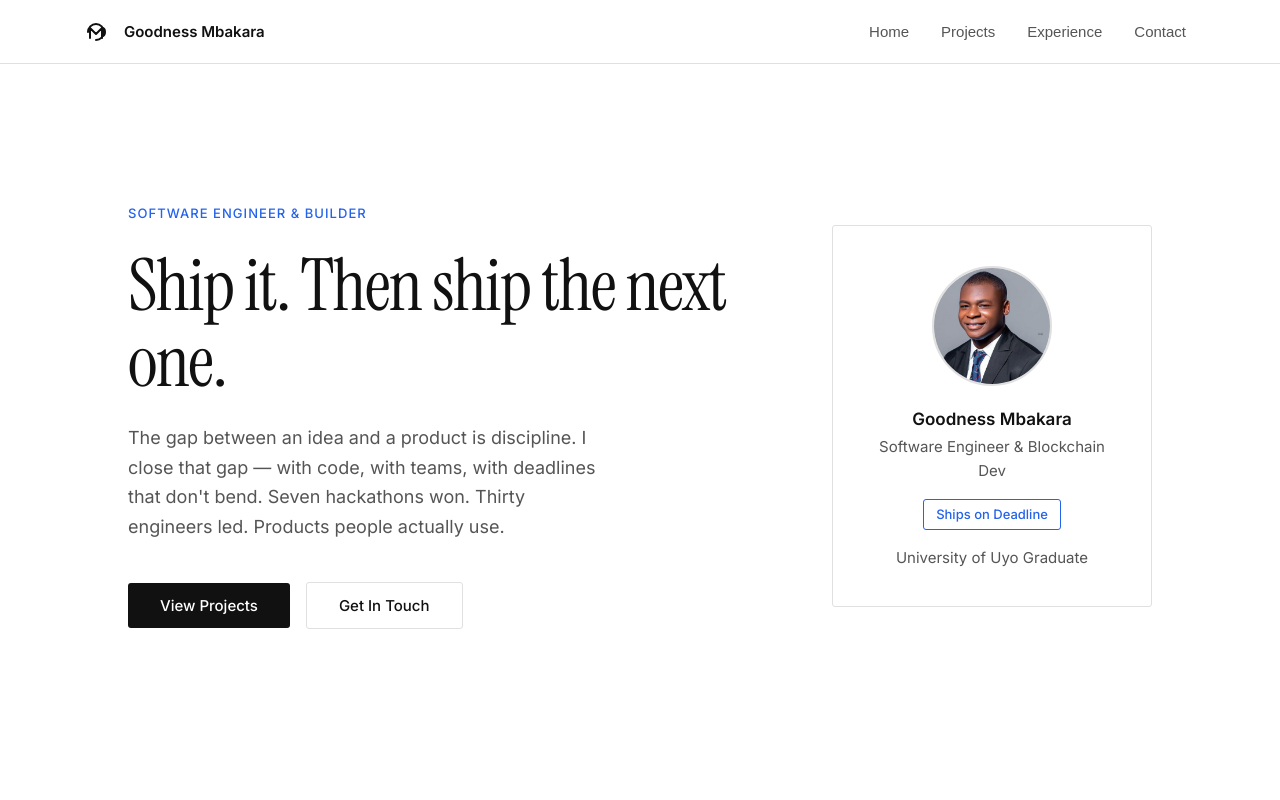
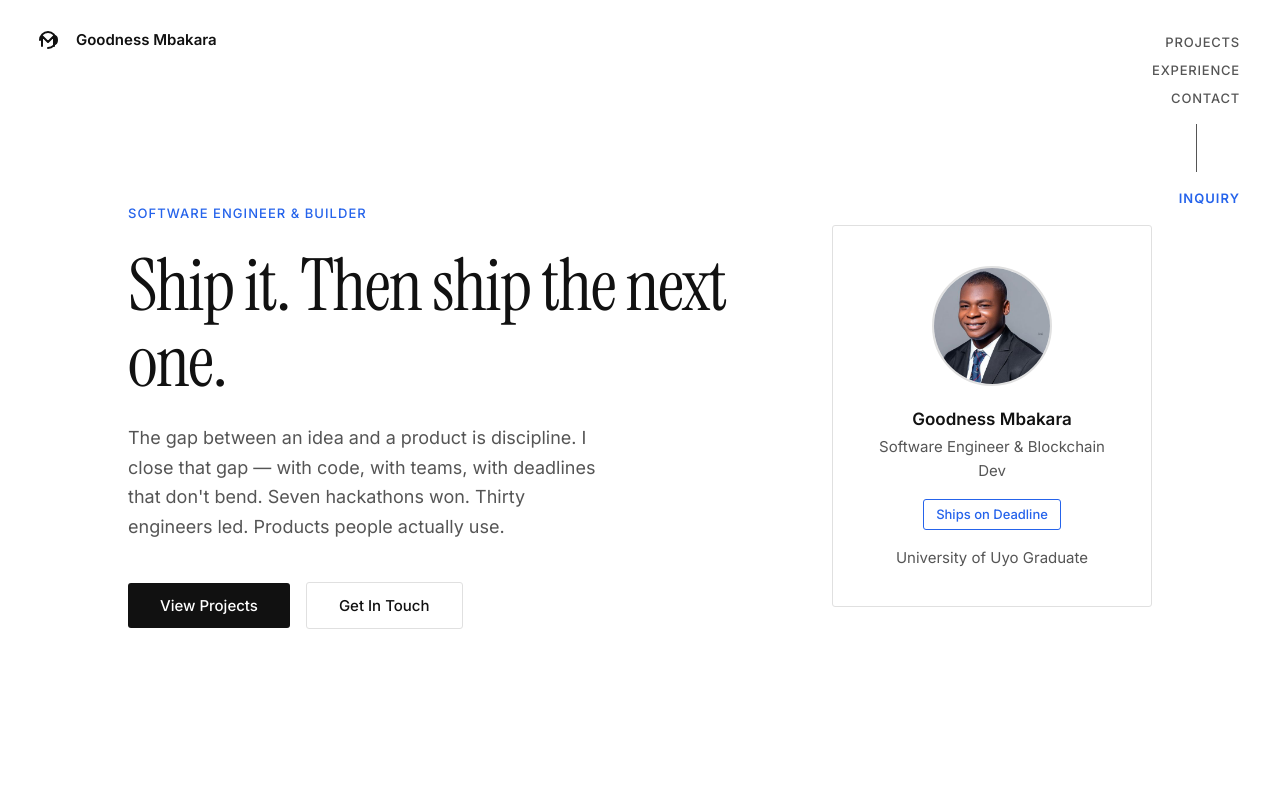
Before and after one commit to Goodnessmbakara/Goodnessmbakara.github.io, a Next.js app: page / in a window 1280 px wide. Shown: the top 800 px of the page. Built offline with nearby package versions, Linux system fonts and the light colour scheme.

Commit message:
Vertical right-side nav, remove ClaimClarity
- Nav links stacked vertically on right edge (desktop)
- Vertical line separator with "Inquiry" CTA below
- Logo stays top-left, independent of nav
- Mobile: hamburger with slide-down menu
- Remove ClaimClarity from featured projects

```diff
--- a/app/page.tsx
+++ b/app/page.tsx
@@ -73,16 +73,7 @@ const featuredProjects = [
     fallbackImageUrl:
       "https://image.thum.io/get/width/800/crop/600/noanimate/https://medicore-ai.netlify.app/",
   },
-  {
-    name: "ClaimClarity",
-    description:
-      "Insurance claim management platform with automated processing, fraud detection, and customer portal for seamless claim handling.",
-    liveUrl: "https://claimclarity.vercel.app/",
-    githubUrl: "https://github.com/Goodnessmbakara/claimclarity",
-    fallbackImageUrl:
-      "https://image.thum.io/get/width/800/crop/600/noanimate/https://claimclarity.vercel.app/",
-  },
-  {
+{
     name: "Solana Fellowship Server",
     description:
       "Rust-based Solana development server for keypair generation, SPL token operations, and message signing. Selected for Superdevs Academy (Top 400/5000+).",
--- a/components/Layout.module.css
+++ b/components/Layout.module.css
@@ -7,27 +7,22 @@
   color: var(--text-primary);
 }
 
-/* ===== Navbar ===== */
-.navbar {
+/* ===== Top Logo Bar ===== */
+.navbarTop {
   position: fixed;
   top: 0;
-  width: 100%;
-  background: rgba(255, 255, 255, 0.95);
-  border-bottom: 1px solid var(--border);
+  left: 0;
   z-index: 50;
-  display: flex;
-  align-items: center;
-  justify-content: center;
-  padding: 0 1.5rem;
-  height: 64px;
-}
-
-.navbarContent {
   display: flex;
   align-items: center;
   justify-content: space-between;
   width: 100%;
-  max-width: 1120px;
+  padding: 1.5rem 2rem;
+  pointer-events: none;
+}
+
+.navbarTop > * {
+  pointer-events: auto;
 }
 
 .logoGroup {
@@ -36,29 +31,57 @@
   gap: 0.75rem;
 }
 
-.menuGroup {
+/* ===== Right Side Vertical Nav (Desktop) ===== */
+.sideNav {
+  position: fixed;
+  top: 0;
+  right: 0;
+  z-index: 50;
   display: flex;
-  align-items: center;
-  gap: 0.25rem;
+  flex-direction: column;
+  align-items: flex-end;
+  padding: 1.75rem 2.5rem;
+  gap: 0;
 }
 
-.menuGroup button,
-.menuGroup a {
+.sideNav button {
   background: none;
   border: none;
   color: var(--text-secondary);
-  font-size: 0.9375rem;
+  font-family: var(--font-body);
+  font-size: 0.8125rem;
   font-weight: 500;
-  padding: 0.5rem 0.875rem;
-  border-radius: 3px;
+  letter-spacing: 0.06em;
+  text-transform: uppercase;
+  padding: 0.375rem 0;
+  cursor: pointer;
   transition: color 0.2s;
-  cursor: pointer;
-  text-decoration: none;
+  text-align: right;
 }
 
-.menuGroup button:hover,
-.menuGroup a:hover {
+.sideNav button:hover {
   color: var(--text-primary);
+}
+
+.sideNavLine {
+  width: 1px;
+  height: 48px;
+  background: var(--text-secondary);
+  margin: 0.75rem 0;
+  align-self: flex-end;
+  margin-right: 0;
+  /* center the line under the text */
+  align-self: center;
+}
+
+.sideNavCta {
+  font-weight: 600 !important;
+  color: var(--accent) !important;
+  letter-spacing: 0.08em !important;
+}
+
+.sideNavCta:hover {
+  color: var(--accent-hover) !important;
 }
 
 /* ===== Container & Section ===== */
@@ -70,24 +93,6 @@
 
 .sectionPadding {
   padding: 8rem 0;
-}
-
-@media (max-width: 768px) {
-  .container {
-    padding: 0 1.25rem;
-  }
-  .sectionPadding {
-    padding: 5rem 0;
-  }
-}
-
-@media (max-width: 480px) {
-  .container {
-    padding: 0 1rem;
-  }
-  .sectionPadding {
-    padding: 3.5rem 0;
-  }
 }
 
 /* ===== Footer ===== */
@@ -133,29 +138,20 @@
   padding: 0.25rem;
 }
 
-@media (max-width: 768px) {
-  .hamburger {
-    display: block;
-  }
-  .menuGroup {
-    display: none;
-  }
-}
-
 /* ===== Mobile Menu ===== */
 .mobileMenu {
-  display: flex;
+  display: none;
   flex-direction: column;
-  gap: 0.25rem;
+  gap: 0;
   background: var(--bg);
   border-bottom: 1px solid var(--border);
-  padding: 1rem 1.5rem 1.5rem;
-  position: absolute;
-  top: 100%;
+  padding: 5rem 2rem 2rem;
+  position: fixed;
+  top: 0;
   left: 0;
   width: 100%;
   animation: slideDown 0.2s ease-out;
-  z-index: 55;
+  z-index: 45;
 }
 
 .mobileMenu button {
@@ -164,7 +160,7 @@
   color: var(--text-secondary);
   font-size: 1rem;
   font-weight: 500;
-  padding: 0.75rem 0;
+  padding: 0.875rem 0;
   transition: color 0.2s;
   cursor: pointer;
   text-align: left;
@@ -190,3 +186,48 @@
     transform: translateY(0);
   }
 }
+
+/* ===== Responsive ===== */
+@media (max-width: 768px) {
+  .navbarTop {
+    padding: 1rem 1.25rem;
+  }
+
+  .hamburger {
+    display: block;
+  }
+
+  .sideNav {
+    display: none;
+  }
+
+  .mobileMenu {
+    display: flex;
+  }
+
+  .container {
+    padding: 0 1.25rem;
+  }
+
+  .sectionPadding {
+    padding: 5rem 0;
+  }
+}
+
+@media (max-width: 480px) {
+  .navbarTop {
+    padding: 0.875rem 1rem;
+  }
+
+  .container {
+    padding: 0 1rem;
+  }
+
+  .sectionPadding {
+    padding: 3.5rem 0;
+  }
+
+  .mobileMenu {
+    padding: 4.5rem 1.25rem 1.5rem;
+  }
+}
--- a/components/Navbar.tsx
+++ b/components/Navbar.tsx
@@ -1,7 +1,7 @@
 "use client";
 
 import Logo from "./Logo";
-import { Menu, X, ArrowUpRight } from "lucide-react";
+import { Menu, X } from "lucide-react";
 import { useState } from "react";
 import layoutStyles from "./Layout.module.css";
 
@@ -15,24 +15,16 @@ export default function Navbar() {
   };
 
   return (
-    <nav className={layoutStyles.navbar}>
-      <div className={layoutStyles.navbarContent}>
+    <>
+      {/* Top-left logo bar */}
+      <div className={layoutStyles.navbarTop}>
         <div className={layoutStyles.logoGroup}>
           <Logo size={32} color="#111111" />
           <div>
-            <div style={{ fontWeight: 600, fontSize: "0.9375rem", color: "#111111" }}>
+            <div style={{ fontWeight: 600, fontSize: "0.9375rem", color: "var(--text-primary)" }}>
               Goodness Mbakara
             </div>
           </div>
-        </div>
-        {/* Desktop Menu */}
-        <div className={layoutStyles.menuGroup}>
-          <button onClick={() => scrollToSection("hero")}>Home</button>
-          <button onClick={() => scrollToSection("projects")}>Projects</button>
-          <button onClick={() => scrollToSection("experience")}>
-            Experience
-          </button>
-          <button onClick={() => scrollToSection("contact")}>Contact</button>
         </div>
         {/* Mobile Hamburger */}
         <button
@@ -43,17 +35,30 @@ export default function Navbar() {
           {isMenuOpen ? <X size={24} /> : <Menu size={24} />}
         </button>
       </div>
+
+      {/* Right-side vertical nav (desktop) */}
+      <nav className={layoutStyles.sideNav}>
+        <button onClick={() => scrollToSection("projects")}>Projects</button>
+        <button onClick={() => scrollToSection("experience")}>Experience</button>
+        <button onClick={() => scrollToSection("contact")}>Contact</button>
+        <div className={layoutStyles.sideNavLine}></div>
+        <button
+          className={layoutStyles.sideNavCta}
+          onClick={() => scrollToSection("contact")}
+        >
+          Inquiry
+        </button>
+      </nav>
+
       {/* Mobile Menu */}
       {isMenuOpen && (
         <div className={layoutStyles.mobileMenu}>
           <button onClick={() => scrollToSection("hero")}>Home</button>
           <button onClick={() => scrollToSection("projects")}>Projects</button>
-          <button onClick={() => scrollToSection("experience")}>
-            Experience
-          </button>
+          <button onClick={() => scrollToSection("experience")}>Experience</button>
           <button onClick={() => scrollToSection("contact")}>Contact</button>
         </div>
       )}
-    </nav>
+    </>
   );
 }
```
